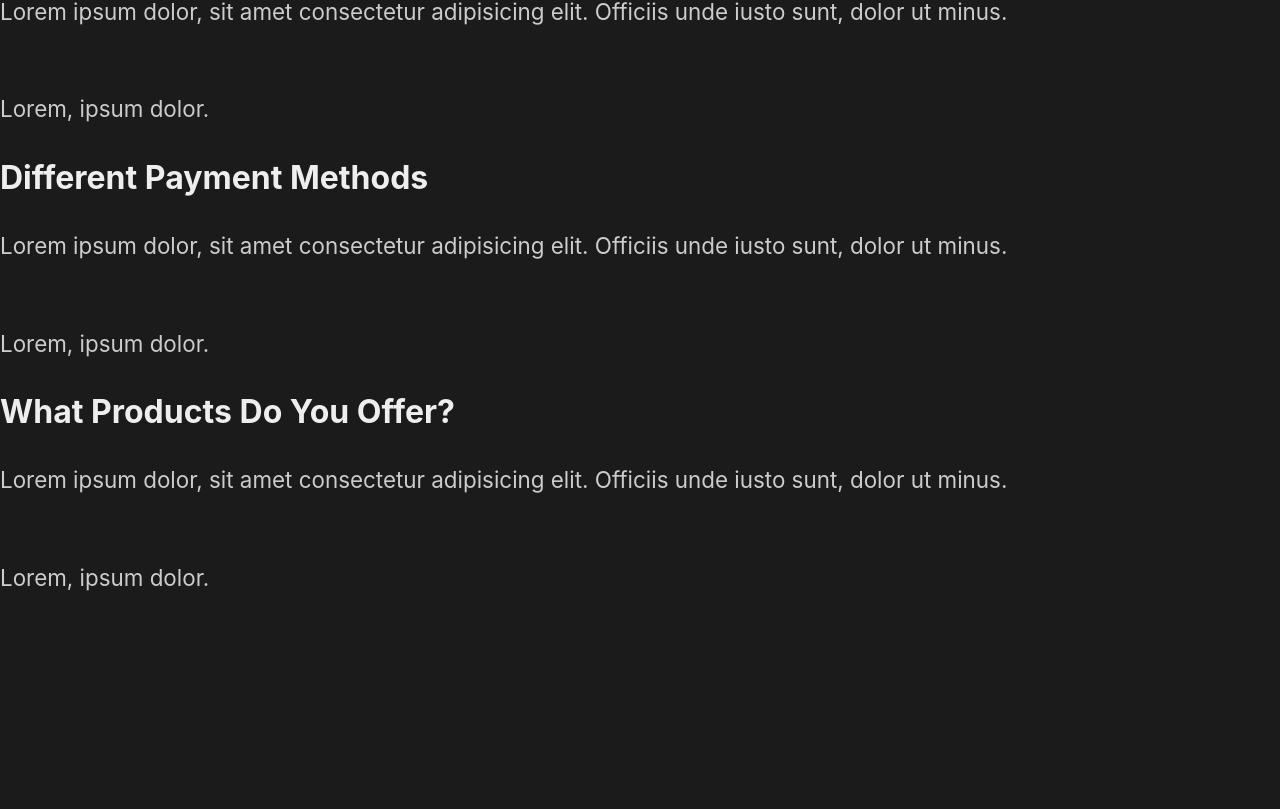
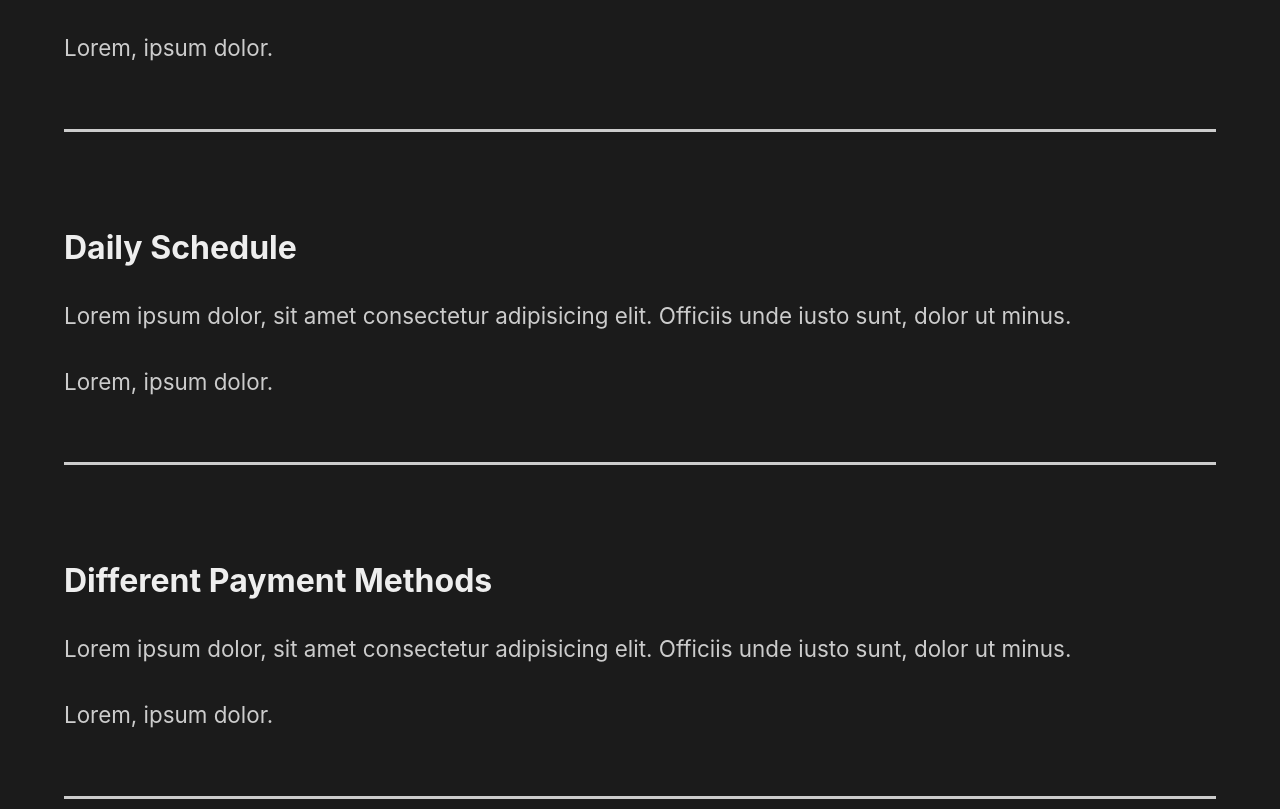
Before and after one commit to diyorend/react-capture-portfolio, a React (Create React App) app: page / in a window 1280 px wide. Shown: the part 1971-2780 px from the top of the page. Before the commit the page ends 2597 px from the top, so only its background shows below. Built offline with nearby package versions, Linux system fonts and the light colour scheme.

Commit message:
faq-style

```diff
--- a/src/components/FaqSection.js
+++ b/src/components/FaqSection.js
@@ -1,8 +1,11 @@
 import React from "react";
+//style
+import styled from "styled-components";
+import { About } from "../styles";
 
 const FaqSection = () => {
   return (
-    <div className="faq">
+    <FAQ>
       <h2>
         Any Questions <span>FAQ</span>
       </h2>
@@ -15,6 +18,7 @@
           </p>
           <p>Lorem, ipsum dolor.</p>
         </div>
+        <div className="faq-line"></div>
       </div>
 
       <div className="question">
@@ -26,6 +30,7 @@
           </p>
           <p>Lorem, ipsum dolor.</p>
         </div>
+        <div className="faq-line"></div>
       </div>
 
       <div className="question">
@@ -37,6 +42,7 @@
           </p>
           <p>Lorem, ipsum dolor.</p>
         </div>
+        <div className="faq-line"></div>
       </div>
 
       <div className="question">
@@ -48,9 +54,39 @@
           </p>
           <p>Lorem, ipsum dolor.</p>
         </div>
+        <div className="faq-line"></div>
       </div>
-    </div>
+    </FAQ>
   );
 };
 
+const FAQ = styled(About)`
+  display: block;
+  span {
+    display: block;
+  }
+  h2 {
+    padding-bottom: 1rem;
+    font-weight: lighter;
+  }
+
+  .faq-line {
+    background: #ccc;
+    height: 0.2rem;
+    margin: 2rem 0;
+    width: 100%;
+  }
+
+  .question {
+    padding: 2rem 0;
+    cursor: pointer;
+  }
+  .answer {
+    padding: 1rem 0;
+    p {
+      padding: 1rem 0;
+    }
+  }
+`;
+
 export default FaqSection;
```
